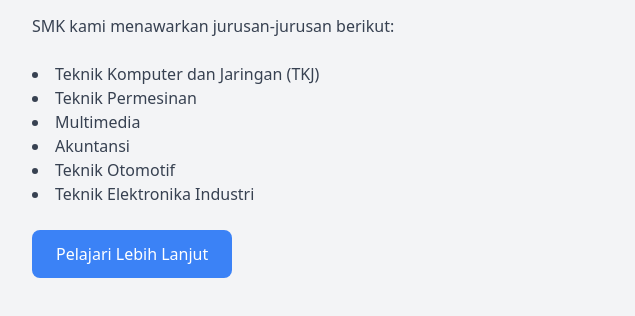
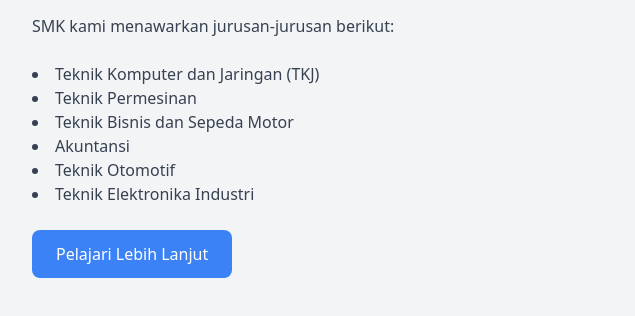
Before and after one commit to andhikaprttp/smk-raden-paku, a plain HTML site: page index.html in a window 1280 px wide. Shown: the part 276-592 px from the top of the page, 0-635 px from the left. Drawn offline with nearby package versions, Linux system fonts and the light colour scheme.

Commit message:
update index.html

```diff
--- a/index.html
+++ b/index.html
@@ -78,7 +78,7 @@
           <ul class="list-disc list-inside text-gray-700 mb-6">
             <li>Teknik Komputer dan Jaringan (TKJ)</li>
             <li>Teknik Permesinan</li>
-            <li>Multimedia</li>
+            <li>Teknik Bisnis dan Sepeda Motor</li>
             <li>Akuntansi</li>
             <li>Teknik Otomotif</li>
             <li>Teknik Elektronika Industri</li>
```
